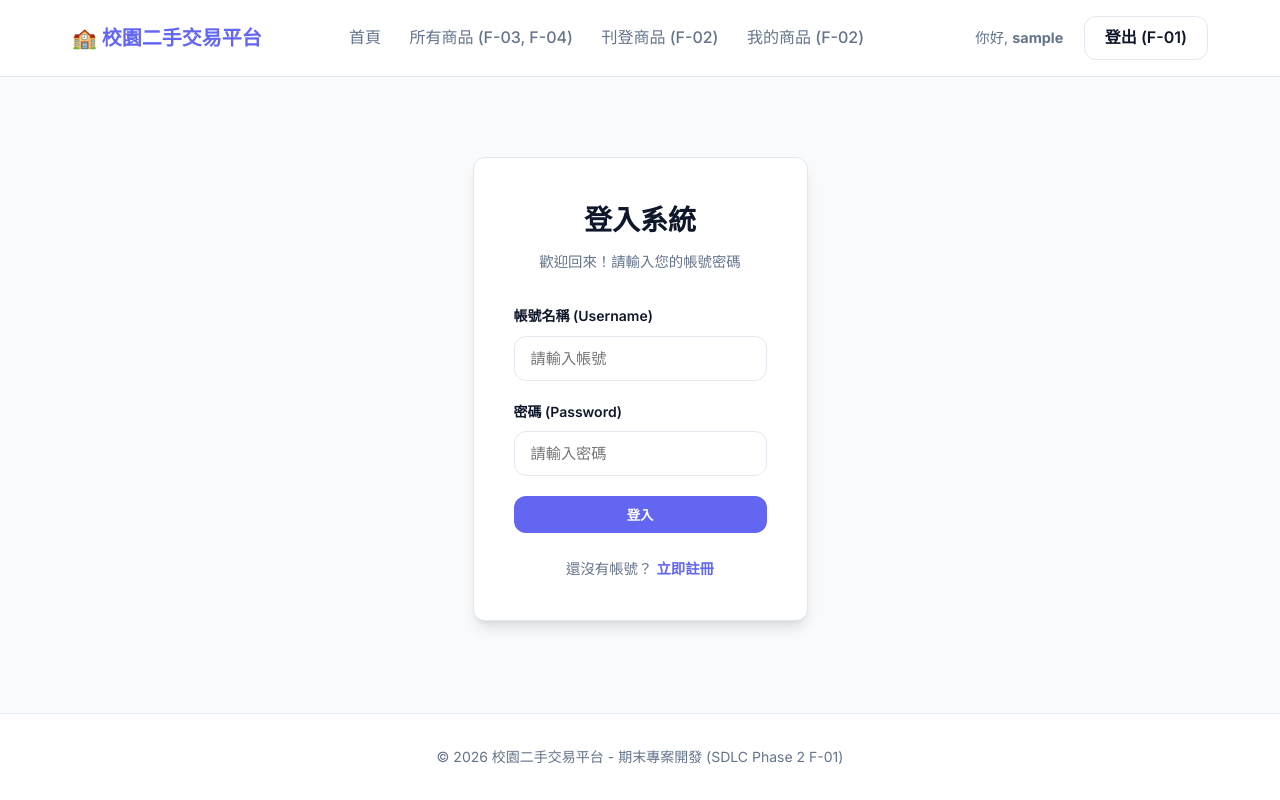
After one commit to d1483758/final-exam, a Flask app: template templates/login.html in a window 1280 px wide. The commit adds this page. Run offline with Flask 3, Linux system fonts and the light colour scheme; the template is opened without the code that fills it, so the values that code supplies are empty; the visitor is signed in with stand-in values (Sample User, id 1).

Commit message:
Phase 2: Implement F-01 member login registration system with unit tests

```diff
--- a/app.py
+++ b/app.py
@@ -1,6 +1,9 @@
-from flask import Flask, render_template
+from flask import Flask, render_template, request, redirect, url_for, session, flash
 from config import Config
+from werkzeug.security import generate_password_hash, check_password_hash
+import sqlite3
 import database
+from database import get_db
 
 def create_app():
     app = Flask(__name__)
@@ -11,23 +14,84 @@ def create_app():
 
     @app.route('/')
     def index():
-        # 首頁，渲染修正後的校園二手交易平台規劃頁面
+        # 首頁，渲染校園二手交易平台規劃與進度頁面
         return render_template('index.html')
 
-    # F-01 會員登入註冊
-    @app.route('/login')
+    # ==========================================
+    # F-01 會員登入註冊模組
+    # ==========================================
+
+    @app.route('/register', methods=['GET', 'POST'])
+    def register():
+        if session.get('user_id'):
+            return redirect(url_for('index'))
+
+        if request.method == 'POST':
+            username = request.form.get('username', '').strip()
+            email = request.form.get('email', '').strip()
+            password = request.form.get('password', '').strip()
+            contact_info = request.form.get('contact_info', '').strip()
+
+            if not username or not email or not password:
+                flash('請填寫所有必要欄位！', 'danger')
+                return render_template('register.html')
+
+            db = get_db()
+            try:
+                # 密碼雜湊加密
+                hashed_password = generate_password_hash(password)
+                db.execute(
+                    "INSERT INTO users (username, email, password, contact_info) VALUES (?, ?, ?, ?)",
+                    (username, email, hashed_password, contact_info if contact_info else None)
+                )
+                db.commit()
+                flash('註冊成功！請使用您的帳號進行登入。', 'success')
+                return redirect(url_for('login'))
+            except sqlite3.IntegrityError:
+                flash('此帳號名稱已有人使用！', 'danger')
+            except Exception as e:
+                flash('註冊失敗，發生系統錯誤，請稍後再試。', 'danger')
+
+        return render_template('register.html')
+
+    @app.route('/login', methods=['GET', 'POST'])
     def login():
-        return "F-01 會員登入頁面：待第二階段開發"
+        if session.get('user_id'):
+            return redirect(url_for('index'))
 
-    @app.route('/register')
-    def register():
-        return "F-01 會員註冊頁面：待第二階段開發"
+        if request.method == 'POST':
+            username = request.form.get('username', '').strip()
+            password = request.form.get('password', '').strip()
+
+            if not username or not password:
+                flash('請填寫帳號及密碼！', 'danger')
+                return render_template('login.html')
+
+            db = get_db()
+            user = db.execute("SELECT * FROM users WHERE username = ?", (username,)).fetchone()
+
+            if user and check_password_hash(user['password'], password):
+                # 登入成功，寫入 Session 狀態
+                session.clear()
+                session['user_id'] = user['id']
+                session['username'] = user['username']
+                flash(f'歡迎回來，{username}！', 'success')
+                return redirect(url_for('index'))
+            else:
+                flash('帳號或密碼錯誤，請重試！', 'danger')
+
+        return render_template('login.html')
 
     @app.route('/logout')
     def logout():
-        return "F-01 會員登出功能：待第二階段開發"
+        session.clear()
+        flash('您已成功登出系統。', 'success')
+        return redirect(url_for('index'))
 
-    # F-03 & F-04 商品搜尋與瀏覽
+    # ==========================================
+    # 其他功能佔位 (F-02, F-03, F-04, F-05) - 本階段不實作核心邏輯
+    # ==========================================
+
     @app.route('/products')
     def products():
         return "F-03 & F-04 商品列表與搜尋頁面：待第三階段開發"
@@ -36,7 +100,6 @@ def create_app():
     def product_detail(product_id):
         return f"F-04 & F-05 商品詳細頁 (ID: {product_id}) 與聯絡賣家資訊：待第四階段開發"
 
-    # F-02 商品刊登管理
     @app.route('/product/add')
     def add_product():
         return "F-02 商品刊登頁面：待第五階段開發"
--- a/schema.sql
+++ b/schema.sql
@@ -4,12 +4,13 @@
 -- 啟用外鍵約束
 PRAGMA foreign_keys = ON;
 
--- 1. 會員資料表 (F-01 會員登入註冊)
+-- 1. 會員資料表 (F-01 會員登入註冊, F-05 聯絡賣家)
 CREATE TABLE IF NOT EXISTS users (
     id INTEGER PRIMARY KEY AUTOINCREMENT,
     username TEXT UNIQUE NOT NULL,
     email TEXT NOT NULL,
     password TEXT NOT NULL,
+    contact_info TEXT, -- F-05 聯絡賣家所預留的欄位 (如: LINE ID 或電話，可為空)
     created_at TIMESTAMP DEFAULT CURRENT_TIMESTAMP
 );
 
@@ -18,9 +19,9 @@ CREATE TABLE IF NOT EXISTS products (
     id INTEGER PRIMARY KEY AUTOINCREMENT,
     title TEXT NOT NULL,
     description TEXT,
-    category TEXT NOT NULL, -- 商品分類 (如: 書籍、電子產品、生活用品等)
+    category TEXT NOT NULL, -- 預設分類: '教科書', '電子產品', '生活用品', '自行車', '其他'
     price REAL NOT NULL,
-    image TEXT, -- 商品圖片檔案名稱或網址
+    image TEXT, -- 商品圖片檔案名稱
     seller_id INTEGER NOT NULL, -- 關聯到刊登商品的賣家 (users.id)
     created_at TIMESTAMP DEFAULT CURRENT_TIMESTAMP,
     FOREIGN KEY (seller_id) REFERENCES users (id) ON DELETE CASCADE
--- a/static/css/style.css
+++ b/static/css/style.css
@@ -26,6 +26,9 @@ body {
     background-color: var(--background);
     color: var(--text-main);
     line-height: 1.6;
+    display: flex;
+    flex-direction: column;
+    min-height: 100vh;
 }
 
 .container {
@@ -69,6 +72,12 @@ body {
     color: var(--primary);
 }
 
+.user-greeting {
+    color: var(--text-muted);
+    font-size: 0.9rem;
+    margin-right: 1rem;
+}
+
 /* 按鈕樣式 */
 .btn {
     display: inline-block;
@@ -79,6 +88,7 @@ body {
     transition: all 0.2s;
     border: 1px solid transparent;
     cursor: pointer;
+    text-align: center;
 }
 
 .btn-primary {
@@ -99,9 +109,16 @@ body {
     background-color: #f1f5f9;
 }
 
+.btn-block {
+    display: block;
+    width: 100%;
+    margin-top: 1rem;
+}
+
 /* 主內容區 */
 .content {
     padding: 3rem 0;
+    flex-grow: 1;
 }
 
 .welcome-banner {
@@ -214,6 +231,110 @@ body {
     color: #d97706;
 }
 
+/* 會員驗證頁面 (F-01) */
+.auth-container {
+    display: flex;
+    justify-content: center;
+    align-items: center;
+    padding: 2rem 0;
+}
+
+.auth-card {
+    background-color: var(--card-bg);
+    border: 1px solid var(--border);
+    border-radius: var(--radius);
+    padding: 2.5rem;
+    width: 100%;
+    max-width: 450px;
+    box-shadow: var(--shadow-lg);
+}
+
+.auth-card h2 {
+    font-size: 1.75rem;
+    font-weight: 700;
+    margin-bottom: 0.5rem;
+    text-align: center;
+}
+
+.auth-subtitle {
+    color: var(--text-muted);
+    font-size: 0.9rem;
+    text-align: center;
+    margin-bottom: 2rem;
+}
+
+.auth-form .form-group {
+    margin-bottom: 1.25rem;
+}
+
+.form-group label {
+    display: block;
+    font-size: 0.875rem;
+    font-weight: 600;
+    margin-bottom: 0.5rem;
+    color: var(--text-main);
+}
+
+.form-group input {
+    width: 100%;
+    padding: 0.75rem 1rem;
+    border: 1px solid var(--border);
+    border-radius: var(--radius);
+    font-family: inherit;
+    font-size: 0.95rem;
+    transition: border-color 0.2s, box-shadow 0.2s;
+}
+
+.form-group input:focus {
+    outline: none;
+    border-color: var(--primary);
+    box-shadow: 0 0 0 3px rgba(99, 102, 241, 0.15);
+}
+
+.auth-footer {
+    margin-top: 1.5rem;
+    text-align: center;
+    font-size: 0.9rem;
+    color: var(--text-muted);
+}
+
+.auth-footer a {
+    color: var(--primary);
+    text-decoration: none;
+    font-weight: 600;
+}
+
+.auth-footer a:hover {
+    text-decoration: underline;
+}
+
+/* 提示訊息 (Alerts) */
+.alert {
+    padding: 1rem;
+    border-radius: var(--radius);
+    margin-bottom: 1.5rem;
+    font-size: 0.9rem;
+    font-weight: 500;
+}
+
+.alert-success {
+    background-color: #d1fae5;
+    color: #065f46;
+    border: 1px solid #a7f3d0;
+}
+
+.alert-danger {
+    background-color: #fee2e2;
+    color: #991b1b;
+    border: 1px solid #fca5a5;
+}
+
+.alert-warning {
+    background-color: #fef3c7;
+    color: #92400e;
+    border: 1px solid #fde68a;
+}
+
 /* 頁尾 */
 .footer {
     background-color: var(--card-bg);
--- a/templates/base.html
+++ b/templates/base.html
@@ -15,23 +15,43 @@
             <nav class="nav-links">
                 <a href="/">首頁</a>
                 <a href="/products">所有商品 (F-03, F-04)</a>
-                <a href="/product/add">刊登商品 (F-02)</a>
-                <a href="/my-products">我的商品 (F-02)</a>
+                {% if session.get('user_id') %}
+                    <a href="/product/add">刊登商品 (F-02)</a>
+                    <a href="/my-products">我的商品 (F-02)</a>
+                {% endif %}
             </nav>
             <div class="auth-buttons">
-                <a href="/login" class="btn btn-outline">登入 (F-01)</a>
-                <a href="/register" class="btn btn-primary">註冊 (F-01)</a>
+                {% if session.get('user_id') %}
+                    <span class="user-greeting">你好, <strong>{{ session.get('username') }}</strong></span>
+                    <a href="/logout" class="btn btn-outline">登出 (F-01)</a>
+                {% else %}
+                    <a href="/login" class="btn btn-outline">登入 (F-01)</a>
+                    <a href="/register" class="btn btn-primary">註冊 (F-01)</a>
+                {% endif %}
             </div>
         </div>
     </header>
 
     <main class="container content">
+        <!-- 全域 Flash 訊息顯示 (除了 login/register 外) -->
+        {% if request.path not in ['/login', '/register'] %}
+            {% with messages = get_flashed_messages(with_categories=true) %}
+                {% if messages %}
+                    {% for category, message in messages %}
+                        <div class="alert alert-{{ category }}">
+                            {{ message }}
+                        </div>
+                    {% endfor %}
+                {% endif %}
+            {% endwith %}
+        {% endif %}
+
         {% block content %}{% endblock %}
     </main>
 
     <footer class="footer">
         <div class="container text-center">
-            <p>&copy; 2026 校園二手交易平台 - 期末專案開發 (SDLC Phase 1 Revised)</p>
+            <p>&copy; 2026 校園二手交易平台 - 期末專案開發 (SDLC Phase 2 F-01)</p>
         </div>
     </footer>
     <script src="{{ url_for('static', filename='js/main.js') }}"></script>
--- /dev/null
+++ b/templates/login.html
@@ -0,0 +1,41 @@
+{% extends 'base.html' %}
+
+{% block title %}會員登入 - 校園二手交易平台{% endblock %}
+
+{% block content %}
+<div class="auth-container">
+    <div class="auth-card">
+        <h2>登入系統</h2>
+        <p class="auth-subtitle">歡迎回來！請輸入您的帳號密碼</p>
+
+        <!-- 顯示 Flash 訊息 -->
+        {% with messages = get_flashed_messages(with_categories=true) %}
+            {% if messages %}
+                {% for category, message in messages %}
+                    <div class="alert alert-{{ category }}">
+                        {{ message }}
+                    </div>
+                {% endfor %}
+            {% endif %}
+        {% endwith %}
+
+        <form action="/login" method="POST" class="auth-form">
+            <div class="form-group">
+                <label for="username">帳號名稱 (Username)</label>
+                <input type="text" id="username" name="username" placeholder="請輸入帳號" required autocomplete="username">
+            </div>
+
+            <div class="form-group">
+                <label for="password">密碼 (Password)</label>
+                <input type="password" id="password" name="password" placeholder="請輸入密碼" required autocomplete="current-password">
+            </div>
+
+            <button type="submit" class="btn btn-primary btn-block">登入</button>
+        </form>
+
+        <div class="auth-footer">
+            還沒有帳號？ <a href="/register">立即註冊</a>
+        </div>
+    </div>
+</div>
+{% endblock %}
```
Also changed, not shown: templates/register.html (added, +51 -0 lines), test_auth.py (added, +86 -0 lines), instance/database.db.
